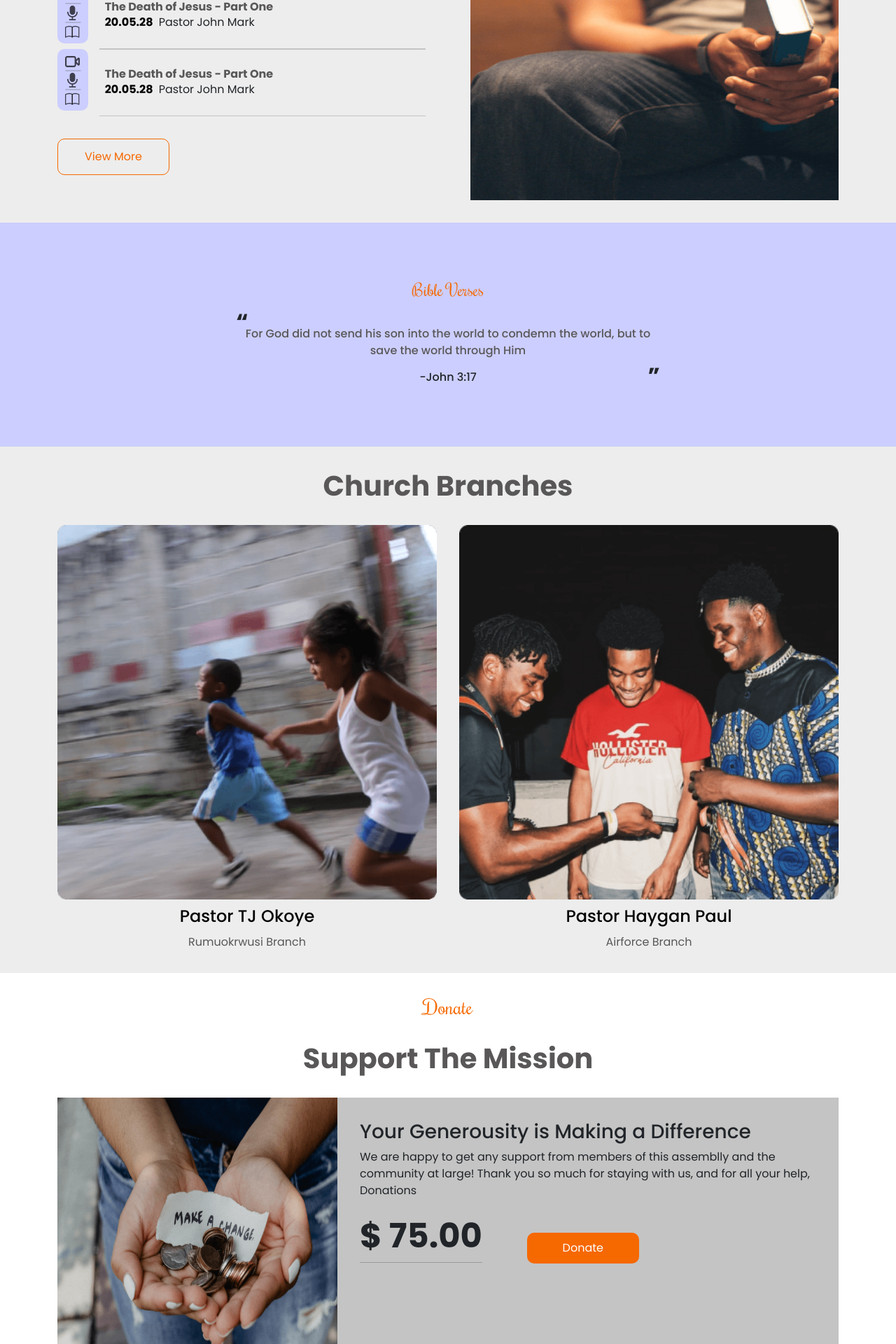
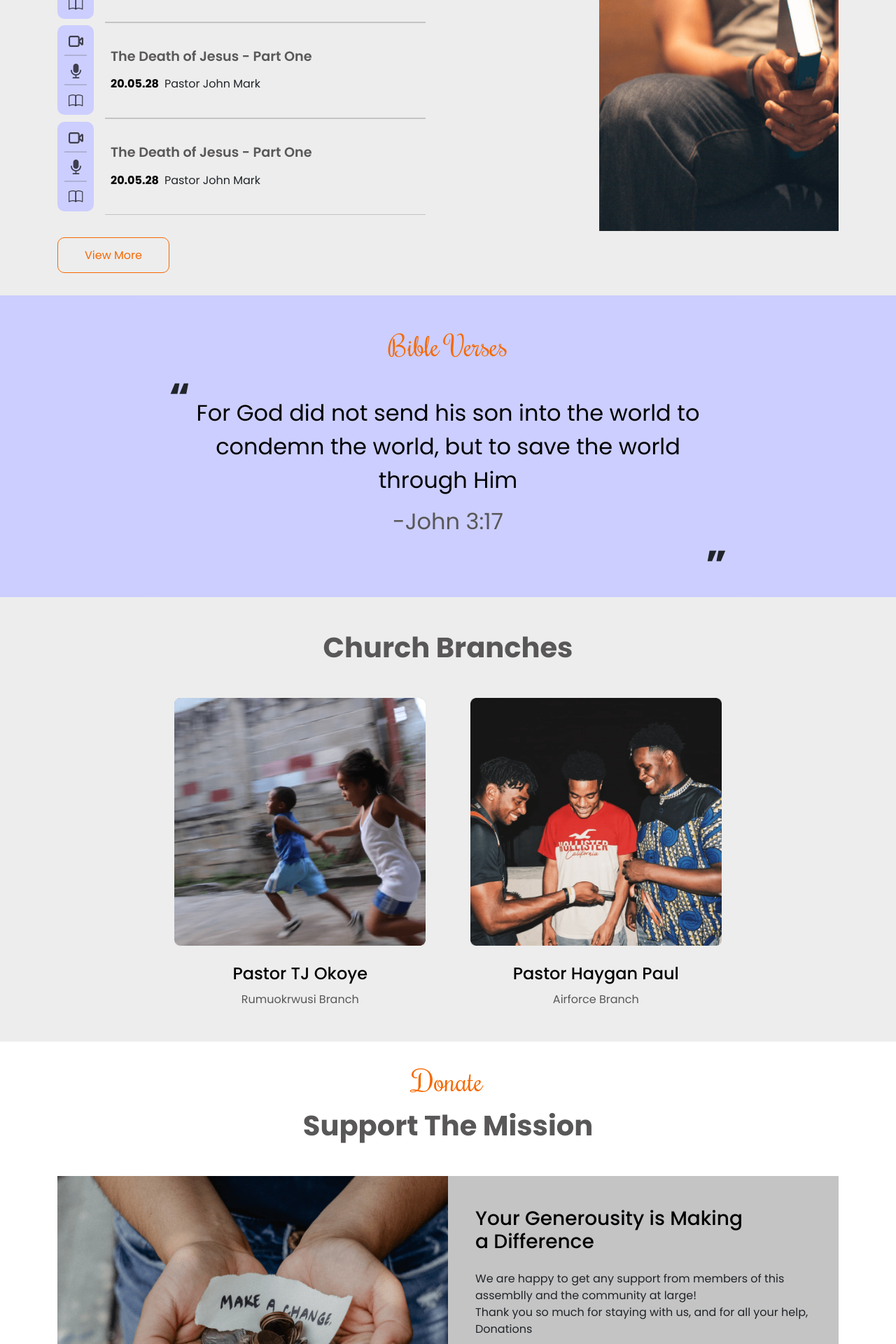
Before and after one commit to pin4eva/joint_heirs_frontend, a Next.js app: page / in a window 1280 px wide. Shown: the part 3900-5820 px from the top of the page at 70% size. Built offline with nearby package versions, Linux system fonts and the light colour scheme.

Commit message:
edit styles for home page

```diff
--- a/src/components/home/BibleVersComp.tsx
+++ b/src/components/home/BibleVersComp.tsx
@@ -6,11 +6,11 @@ const BibleVersComp = () => {
 			{bibleData.map((b, i) => {
 				return (
 					<div key={i} className="bible-verses testimonial">
-						<h4 className="caps">{b.caps}</h4>
-						<big className="text-start fw-bold fs-2">{b.aposUp}</big>
+						<h4 className="caps rochester">{b.caps}</h4>
+						<p className="text-start fw-bold quotation">{b.aposUp}</p>
 						<p className="the-words">{b.words}</p>
-						<big className="text-end fw-bold fs-2">{b.aposDown}</big>
-						<h6>{b.verses}</h6>
+						<h6 className="b-verse">{b.verses}</h6>
+						<p className="text-end fw-bold quotation">{b.aposDown}</p>
 					</div>
 				);
 			})}
--- a/src/components/home/SermonAudioComp.tsx
+++ b/src/components/home/SermonAudioComp.tsx
@@ -29,7 +29,7 @@ const SermonAudioComp = () => {
 						</Link>
 					</div>
 					<div className="audio-playing">
-						<h6 className="text-secondary fw-bold mb-0 ms-2">The Death of Jesus - Part One</h6>
+						<h6 className="text-secondary fw-semibold mb-0 ms-2">The Death of Jesus - Part One</h6>
 						<p className="mb-0 ms-2">
 							<big className="fs-6 fw-bold text-dark pe-2">20.05.28</big>Pastor John Mark
 						</p>
@@ -56,7 +56,7 @@ const SermonAudioComp = () => {
 						</Link>
 					</div>
 					<div className="audio-playing">
-						<h6 className="text-secondary fw-bold mb-0 ms-2">The Death of Jesus - Part One</h6>
+						<h6 className="text-secondary fw-semibold mb-0 ms-2">The Death of Jesus - Part One</h6>
 						<p className="mb-0 ms-2">
 							<big className="fs-6 fw-bold text-dark pe-2">20.05.28</big>Pastor John Mark
 						</p>
@@ -83,7 +83,7 @@ const SermonAudioComp = () => {
 						</Link>
 					</div>
 					<div className="audio-playing">
-						<h6 className="text-secondary fw-bold mb-0 ms-2">The Death of Jesus - Part One</h6>
+						<h6 className="text-secondary fw-semibold mb-0 ms-2">The Death of Jesus - Part One</h6>
 						<p className="mb-0 ms-2">
 							<big className="fs-6 fw-bold text-dark pe-2">20.05.28</big>Pastor John Mark
 						</p>
--- a/src/pages/index.tsx
+++ b/src/pages/index.tsx
@@ -186,7 +186,7 @@ const Home: NextPage = () => {
 					<div className="church-branchs">
 						<div className="container">
 							<div className="branch-content">
-								<h1 className="text-secondary fw-bold m-0">Church Branches</h1>
+								<h1 className="text-secondary fw-bold mb-3">Church Branches</h1>
 								<div className="branch-holder">
 									<div className="children-branch">
 										<img src="/images/children.png" alt="" />
@@ -207,17 +207,19 @@ const Home: NextPage = () => {
 					<div className="donation-page">
 						<div className="container">
 							<div className="donation-content">
-								<h4 className="fs-3">Donate</h4>
+								<h4 className="rochester">Donate</h4>
 								<h1 className="fw-bold text-secondary text-center m-0">Support The Mission</h1>
 								<div className="donate">
 									<img src="/images/donate.png" alt="" />
 									<div className="donate-content">
-										<h3>Your Generousity is Making a Difference</h3>
-										<p>
-											We are happy to get any support from members of this assemblly and the
-											community at large! Thank you so much for staying with us, and for all your
-											help, Donations
-										</p>
+										<h3 className="donate-heading">Your Generousity is Making a Difference</h3>
+										<div className="donate-text">
+											<p>
+												We are happy to get any support from members of this assemblly and the
+												community at large!
+											</p>
+											<p>Thank you so much for staying with us, and for all your help, Donations</p>
+										</div>
 										<div className="price-donate">
 											<div>
 												<h2>$ 75.00</h2>
@@ -237,7 +239,7 @@ const Home: NextPage = () => {
 					<div className="contact-us">
 						<div className="top">
 							<div className="container">
-								<h1 className="text-light fw-bold text-center ">Get in Contact with Us</h1>
+								<h1 className="text-light fw-bold text-center mb-3">Get in Contact with Us</h1>
 								<p className="text-light text-center ">
 									We are called to eat, drink, speak, think and work to the glory of God. We worship
 									God by remembering the <br /> gospel through preaching, teaching, singing, praying
@@ -250,9 +252,10 @@ const Home: NextPage = () => {
 								<div className="form-split form-group">
 									<div className="form-group">
 										<label className="mt-4 mb-2" htmlFor="name">
-											Yourn Name
+											Your Name*
 										</label>
 										<input
+											id="name"
 											type="text"
 											placeholder="Enter your name"
 											className="form-control shadow-none"
@@ -260,9 +263,10 @@ const Home: NextPage = () => {
 									</div>
 									<div className="form-group">
 										<label className="mt-4 mb-2" htmlFor="email">
-											Contact Email
+											Contact Email*
 										</label>
 										<input
+											id="email"
 											type="text"
 											placeholder="bentucker43@gmail.com"
 											className="form-control shadow-none"
@@ -271,20 +275,21 @@ const Home: NextPage = () => {
 								</div>
 								<div className="form-split form-group">
 									<div className="form-group">
-										<label className="mt-4 mb-2" htmlFor="name">
-											Phone no
+										<label className="mt-4 mb-2" htmlFor="phoneNo">
+											Phone no*
 										</label>
 										<input
+											id="phoneNo"
 											type="text"
 											placeholder="9012624162"
 											className="form-control shadow-none"
 										/>
 									</div>
 									<div className="form-group">
-										<label className="mt-4 mb-2" htmlFor="email">
-											Church Branch
+										<label className="mt-4 mb-2" htmlFor="branch">
+											Church Branch*
 										</label>
-										<select name="" className="form-select">
+										<select name="" className="form-select" id="branch">
 											<option value=""></option>
 											<option value="">First</option>
 											<option value="">First</option>
@@ -294,10 +299,14 @@ const Home: NextPage = () => {
 									</div>
 								</div>
 								<div className="form-group">
-									<label className="mt-4 mb-3" htmlFor="">
-										Your Message
+									<label className="mt-4 mb-3" htmlFor="message">
+										Your Message*
 									</label>
-									<textarea className="form-control" placeholder="Type your Message" />
+									<textarea
+										className="form-control message-box"
+										placeholder="Type your Message"
+										id="message"
+									/>
 								</div>
 								<p className="mt-4">
 									We are called to eat, drink, speak, think and work to the glory of God. We worship
@@ -317,8 +326,7 @@ const Home: NextPage = () => {
 										</a>
 									</Link>
 									<p className="text-center">
-										Email us for general Queries <br /> including mentorship and spiritual <br />
-										counselling
+										Email us for general Queries including mentorship and spiritual counselling
 									</p>
 									<Link href="https://jointheirs5@gmail.com">
 										<a>jointheirs5@gmail.com</a>
@@ -332,8 +340,8 @@ const Home: NextPage = () => {
 										</a>
 									</Link>
 									<p className="text-center">
-										Youncan also calll us for general <br /> Queries including mentorship and <br />
-										spiritual counselling
+										You can also call us for general Queries including mentorship and spiritual
+										counselling
 									</p>
 									<Link href="https://jointheirs5@gmail.com">
 										<a>jointheirs5@gmail.com</a>
@@ -344,7 +352,7 @@ const Home: NextPage = () => {
 					</div>
 				</section>
 				<section>
-					<div className="map-page p-3">
+					<div className="map-page">
 						<iframe
 							src="https://www.google.com/maps/embed?pb=!1m18!1m12!1m3!1d248.4652530003385!2d7.034835007340241!3d4.865018300000004!2m3!1f0!2f0!3f0!3m2!1i1024!2i768!4f13.1!3m3!1m2!1s0x1069d27198c56a95%3A0x4bf2d3ebd3c1a2dd!2sJoint%20Heirs%20Assembly%20Int&#39;l%20Inc.!5e0!3m2!1sen!2sng!4v1661352144829!5m2!1sen!2sng"
 							width="100%"
--- a/src/styles/home.scss
+++ b/src/styles/home.scss
@@ -383,19 +383,24 @@
 			display: grid;
 			grid-template-columns: 1fr 1fr;
 			gap: 4rem;
-
+			margin-top: 1rem;
 			@media screen and (max-width: 900px) {
 				grid-template-columns: 1fr;
 				margin-top: 3rem;
 			}
 
 			.right {
-				max-height: 65vh;
-				width: 100%;
+				max-height: 90%;
+				width: 65%;
+				margin-left: auto;
+				@media screen and (max-width: $md) {
+					width: 100%;
+				}
 
 				img {
 					height: 100%;
 					width: 100%;
+					margin-left: auto;
 				}
 			}
 
@@ -429,21 +434,19 @@
 						gap: 1rem;
 
 						.audio-play-icons {
-							padding: 5px;
-							width: 3rem;
-							height: 5.5rem;
+							padding: 10px;
 							display: flex;
 							flex-direction: column;
 							align-items: center;
 							justify-content: space-between;
 							border-radius: 10px;
 							background: #ccceff;
-
+							margin-block: 0.3rem;
 							hr {
 								transform: rotate(180deg);
-								width: 1.4rem;
+								width: 2rem;
 								border: 1px solid $secondary;
-								margin: 0;
+								margin: 0.5rem 0;
 							}
 						}
 
@@ -452,9 +455,12 @@
 							display: flex;
 							flex-direction: column;
 							justify-content: center;
-							height: 6rem;
 							border-top: 1px solid $tetiary;
 							border-bottom: 1px solid $tetiary;
+							h6 {
+								padding-bottom: 1rem;
+								font-size: 1.2rem;
+							}
 						}
 					}
 				}
@@ -478,39 +484,45 @@
 			align-items: center;
 
 			.biles-pages {
-				width: 60%;
-
+				width: 80%;
+				@media screen and (max-width: $md) {
+					width: 100%;
+				}
 				.bible-verses {
 					text-align: center;
-					padding: 2rem;
+					padding: 3rem;
 					border-radius: 2rem;
 					user-select: none;
 					background: #ccceff;
 
 					.caps {
-						font-family: "Rochester", cursive;
 						color: $warning;
 					}
-
+					.quotation {
+						font-size: 3.5rem;
+						display: flex;
+						width: 100%;
+						height: 2.5rem;
+						margin: 0;
+					}
 					.the-words {
-						color: $secondary;
-						font-weight: 500;
+						color: $dark;
+						font-weight: 400;
+						font-size: 2rem;
 						display: block;
 						width: 100%;
-						margin: 0.8rem auto 0;
 					}
-
+					.b-verse {
+						font-size: 2rem;
+						font-weight: 400;
+						color: $secondary;
+						margin: 0;
+					}
 					.text-start {
-						height: 1rem;
-						display: flex;
-						width: 100%;
 						justify-content: flex-start;
 					}
 
 					.text-end {
-						height: 1rem;
-						display: flex;
-						width: 100%;
 						justify-content: flex-end;
 					}
 				}
@@ -528,17 +540,18 @@
 			flex-direction: column;
 			align-items: center;
 			justify-content: center;
-			padding: 2rem 0;
+			padding: 3rem 0;
 			gap: 2rem;
-
-			@media screen and (max-width: 900px) {
+			width: 70%;
+			margin-inline: auto;
+			@media screen and (max-width: $md) {
 				height: auto;
 			}
 
 			.branch-holder {
 				width: 100%;
 				display: flex;
-				gap: 2rem;
+				gap: 4rem;
 
 				@media screen and (max-width: 900px) {
 					flex-direction: column;
@@ -555,6 +568,7 @@
 
 					img {
 						width: 100%;
+						margin-bottom: 1rem;
 					}
 				}
 
@@ -573,56 +587,66 @@
 		.donation-content {
 			display: flex;
 			flex-direction: column;
-			gap: 2rem;
+			gap: 1rem;
 
 			h4 {
-				font-family: "Rochester", cursive;
-				color: $warning;
 				margin: 0;
 				align-self: center;
 			}
 
 			.donate {
-				display: flex;
-				justify-content: center;
-
+				display: grid;
+				grid-template-columns: 1fr 1fr;
+				margin-block: 2rem;
 				img {
-					width: 25rem;
-					height: 22rem;
+					width: 100%;
+					height: 23rem;
 				}
 
 				@media screen and (max-width: 900px) {
-					flex-direction: column;
+					grid-template-columns: 1fr;
 					height: auto;
-
-					img {
-						width: 100%;
-						height: 23rem;
-					}
 				}
 
 				.donate-content {
 					width: 100%;
-					padding: 2rem;
+					padding: 7%;
 					display: flex;
 					flex-direction: column;
+					justify-content: center;
 					background: $tetiary;
-
+					gap: 1rem;
+					.donate-heading {
+						font-weight: 500;
+						color: $dark;
+						width: 80%;
+						@media screen and (max-width: $md) {
+							width: 100%;
+						}
+					}
+					.donate-text {
+						p {
+							margin: 0;
+						}
+					}
 					.price-donate {
 						display: flex;
 						align-items: center;
 						gap: 4rem;
-
-						@media screen and (max-width: 900px) {
+						margin-top: 1rem;
+						@media screen and (max-width: $md) {
 							justify-content: space-between;
 							gap: 0;
 						}
 
 						div {
 							h2 {
-								margin-top: 6px;
-								font-size: 48px;
 								font-weight: 700;
+								color: $secondary;
+								font-size: 2.7rem;
+								@media screen and (max-width: $md) {
+									font-size: 2rem;
+								}
 							}
 
 							hr {
@@ -631,9 +655,7 @@
 						}
 
 						a {
-							margin-top: 2rem;
 							text-align: center;
-							padding: 1rem 2rem;
 							background: #f66800;
 							padding: 10px 1rem;
 							width: 10rem;
@@ -703,30 +725,26 @@
 
 		.top {
 			padding-top: 3rem;
-			min-height: 55vh;
+			min-height: 65vh;
 			background-image: url("/images/contactBG.png");
 			background-repeat: no-repeat;
 			background-size: 100% 100%;
-			z-index: -1000;
+			z-index: -1;
 		}
 
 		.container {
 			form {
-				z-index: 1000;
-				margin-top: -12rem;
+				z-index: 2;
+				margin-top: -30vh;
 				width: 100%;
 				background: #ffffff;
-				padding: 3rem;
+				padding: 2rem 3rem;
 				border-radius: 20px;
-
-				@media screen and (max-width: 900px) {
-					width: 90%;
-					margin-left: 1.5rem;
-				}
+				margin-inline: auto;
 
 				.form-split {
 					display: flex;
-					gap: 1rem;
+					gap: 1.5rem;
 
 					.form-control {
 						height: 3rem;
@@ -741,6 +759,11 @@
 						width: 100%;
 					}
 				}
+				.message-box {
+					height: 12rem;
+					resize: none;
+					padding: 1rem;
+				}
 			}
 
 			.btn {
@@ -751,8 +774,8 @@
 		.botom {
 			display: flex;
 			align-items: center;
-			justify-content: center;
-			gap: 5rem;
+			justify-content: space-around;
+			gap: 3rem;
 			height: 50vh;
 
 			.message {
@@ -760,6 +783,10 @@
 				flex-direction: column;
 				align-items: center;
 				justify-content: center;
+				width: 25%;
+				@media screen and (max-width: $md) {
+					width: 90%;
+				}
 
 				a {
 					display: flex;
@@ -792,6 +819,7 @@
 						padding: 8px;
 						width: 2.5rem;
 						height: 2.5rem;
+						margin-bottom: 0.5rem;
 						border-radius: 5px;
 					}
 				}
@@ -801,6 +829,6 @@
 
 	.map-page {
 		width: 100%;
-		height: 50vh;
+		height: 55vh;
 	}
 }
```
Also changed, not shown: src/styles/footer.scss (+7 -5 lines).
